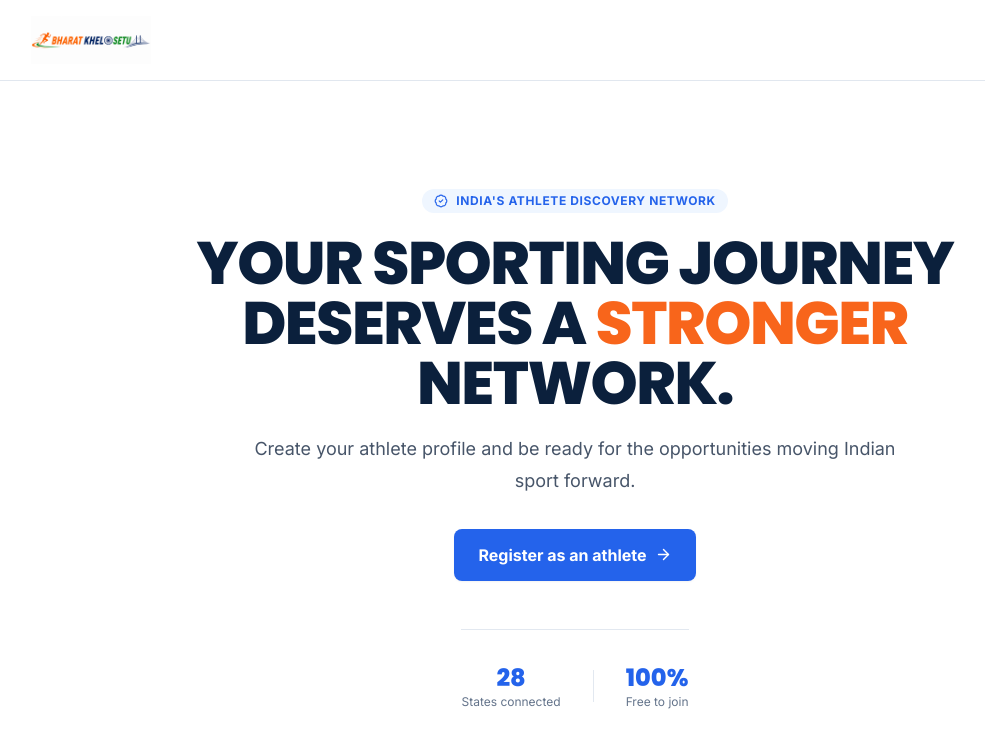
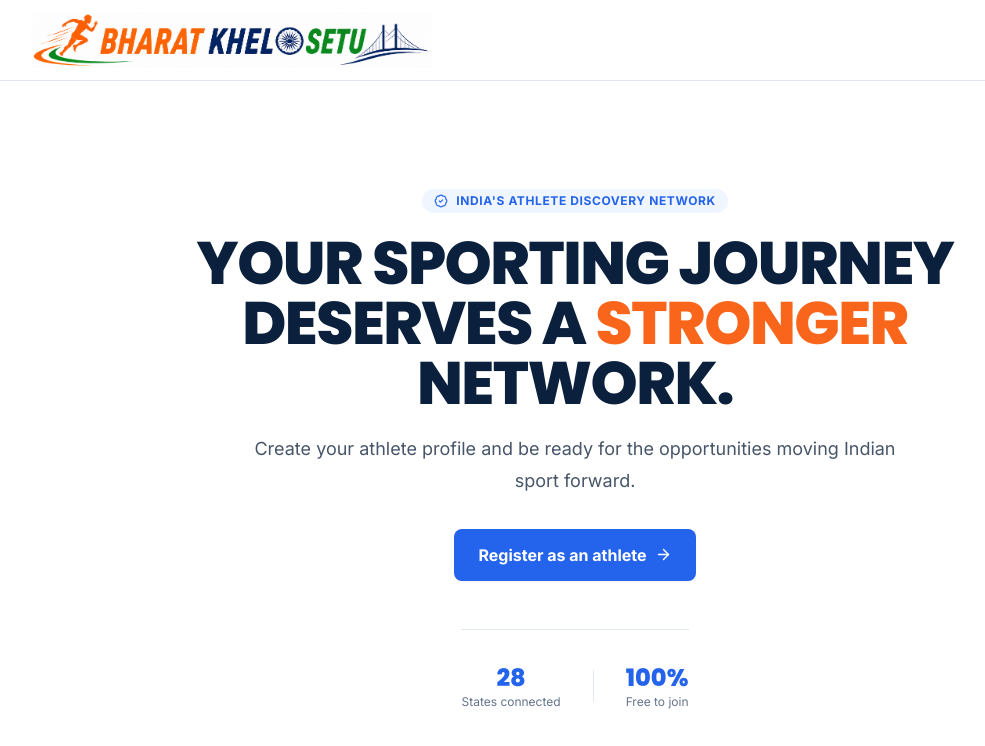
Before and after one commit to krishna-saini/BharatKheloSetu, a Next.js app: page / in a window 1280 px wide. Shown: the top 746 px of the page, without its empty margins (65-1050 px from the left). Built offline with nearby package versions, Linux system fonts and the light colour scheme; no server answers.

Commit message:
style: crop whitespace around header logo and increase display size

```diff
--- a/components/nav.tsx
+++ b/components/nav.tsx
@@ -9,10 +9,10 @@ export function Nav() {
           <Image
             src="/logo.png"
             alt="Bharat Khelo Setu"
-            width={1024}
-            height={409}
+            width={1023}
+            height={143}
             priority
-            className="h-10 sm:h-12 w-auto object-contain"
+            className="h-10 sm:h-14 w-auto object-contain"
           />
         </Link>
       </nav>
```
Also changed, not shown: public/logo.png.
